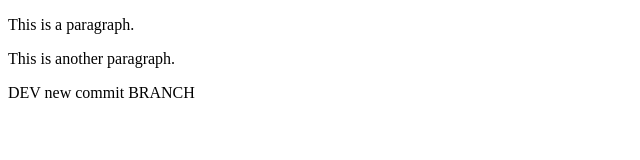
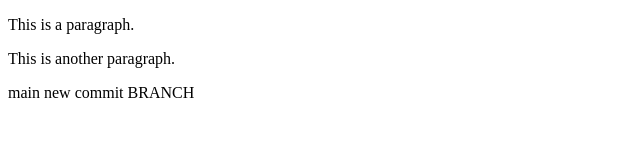
Before and after one commit to Chandrakanta7377/CI-CD2, a plain HTML site: page index.html in a window 1280 px wide. Shown: the full height of the page, 0-640 px from the left. Drawn offline with Linux system fonts and the light colour scheme.

Commit message:
Update index.html

```diff
--- a/index.html
+++ b/index.html
@@ -4,6 +4,6 @@
 
 <p>This is a paragraph.</p>
 <p>This is another paragraph.</p>
-<p>DEV  new commit BRANCH</p>
+<p>main  new commit BRANCH</p>
 </body>
 </html>
```
